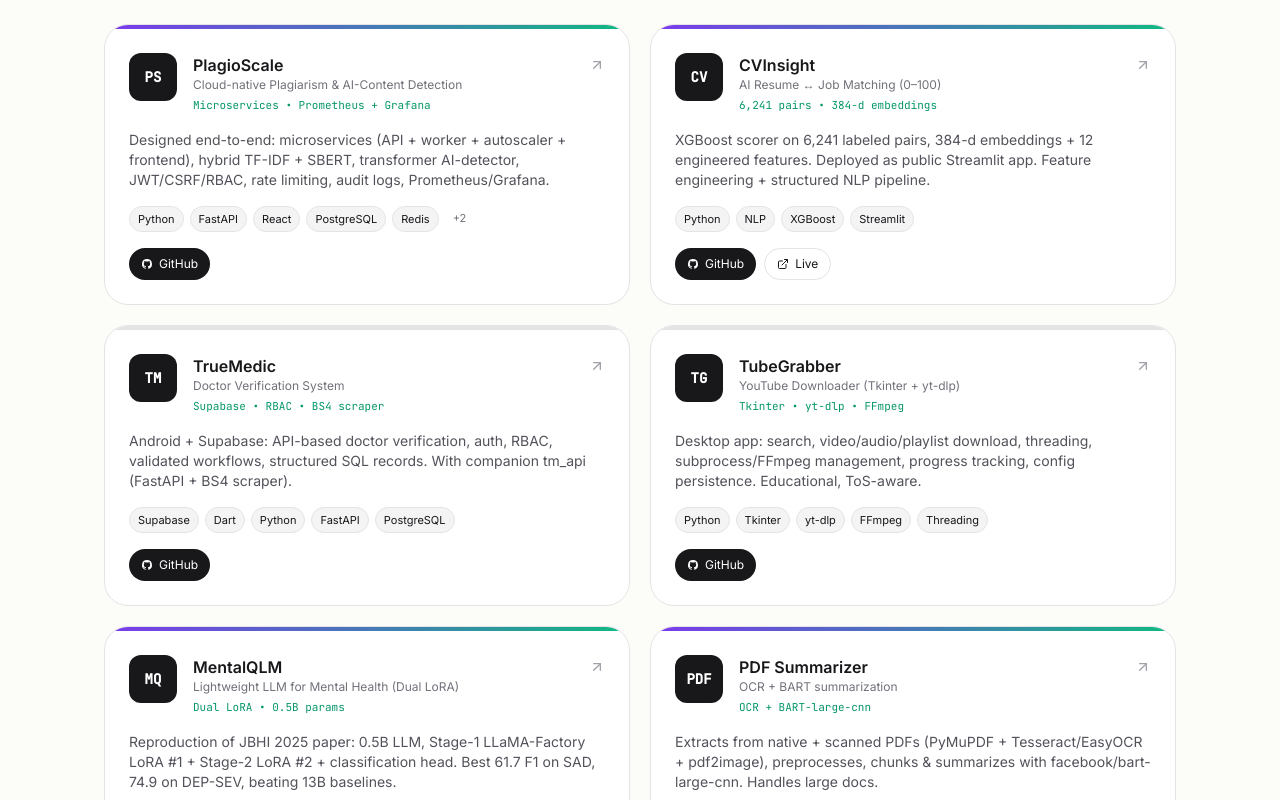
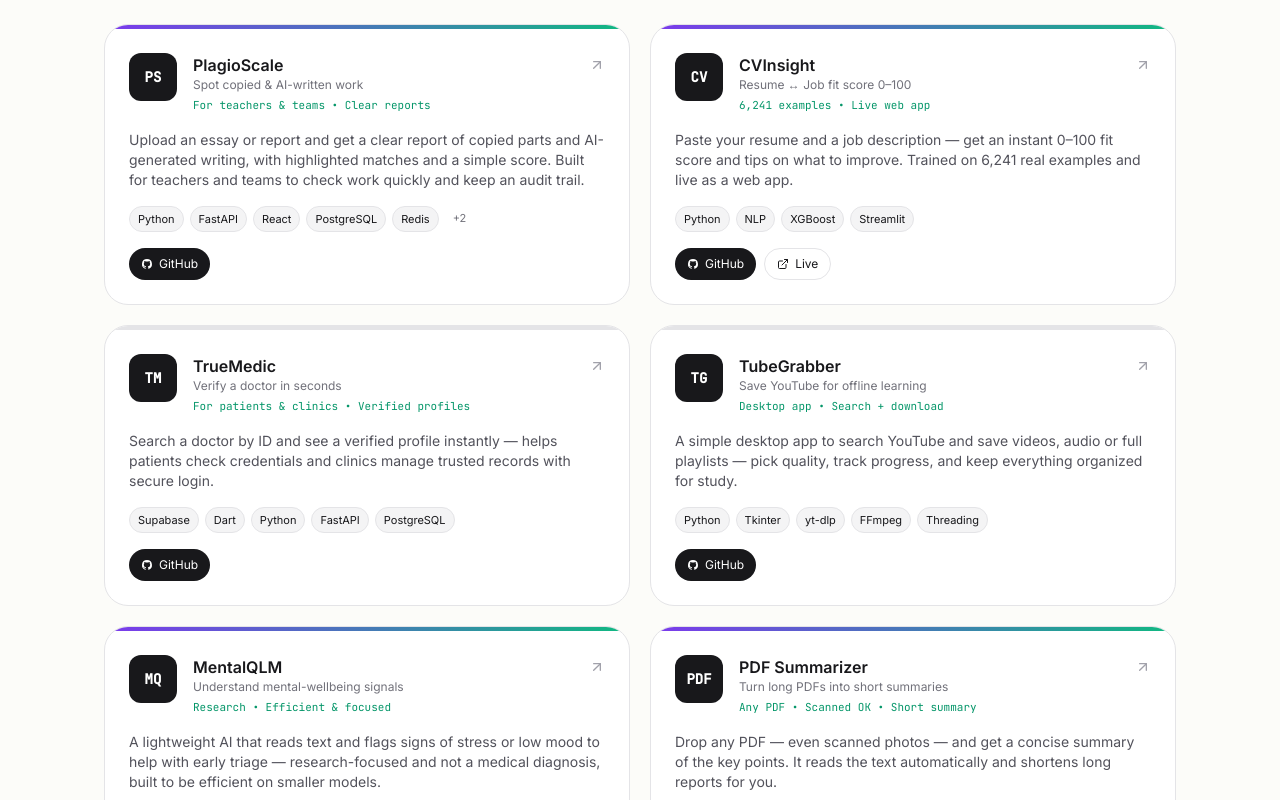
Before and after one commit to Tertho1/site, a React (Vite) app: page / in a window 1280 px wide. Shown: the part 1820-2620 px from the top of the page. Built offline with nearby package versions, Linux system fonts and the light colour scheme.

Commit message:
feat: replace CGPA stat with 12+ Projects, rewrite project descs to plain non-techy user value (from GitHub/readme)

```diff
--- a/src/App.jsx
+++ b/src/App.jsx
@@ -13,102 +13,102 @@
   <svg width={size} height={size} viewBox="0 0 24 24" fill="currentColor" {...props}><path d="M19 0h-14c-2.761 0-5 2.239-5 5v14c0 2.761 2.239 5 5 5h14c2.762 0 5-2.239 5-5v-14c0-2.761-2.238-5-5-5zm-11 19h-3v-11h3v11zm-1.5-12.268c-.966 0-1.75-.79-1.75-1.764s.784-1.764 1.75-1.764 1.75.79 1.75 1.764-.783 1.764-1.75 1.764zm13.5 12.268h-3v-5.604c0-3.368-4-3.113-4 0v5.604h-3v-11h3v1.765c1.396-2.586 7-2.777 7 2.476v6.759z"/></svg>
 )
 
-// Data - prioritized real projects (non-forked, non-scrap)
+// Data - prioritized real projects (non-forked, non-scrap) — plain-language what it does
 const projects = [
   {
     id: 'plagioscale',
     title: 'PlagioScale',
-    subtitle: 'Cloud-native Plagiarism & AI-Content Detection',
-    desc: 'Designed end-to-end: microservices (API + worker + autoscaler + frontend), hybrid TF-IDF + SBERT, transformer AI-detector, JWT/CSRF/RBAC, rate limiting, audit logs, Prometheus/Grafana.',
+    subtitle: 'Spot copied & AI-written work',
+    desc: 'Upload an essay or report and get a clear report of copied parts and AI-generated writing, with highlighted matches and a simple score. Built for teachers and teams to check work quickly and keep an audit trail.',
     stack: ['Python','FastAPI','React','PostgreSQL','Redis','Docker','Microservices'],
     highlight: true,
     image: 'PS',
     links: { github: 'https://github.com/Tertho1/PlagioScale', demo: null },
-    stats: 'Microservices • Prometheus + Grafana',
+    stats: 'For teachers & teams • Clear reports',
     category: 'AI/ML',
   },
   {
     id: 'cvinsight',
     title: 'CVInsight',
-    subtitle: 'AI Resume ↔ Job Matching (0–100)',
-    desc: 'XGBoost scorer on 6,241 labeled pairs, 384-d embeddings + 12 engineered features. Deployed as public Streamlit app. Feature engineering + structured NLP pipeline.',
+    subtitle: 'Resume ↔ Job fit score 0–100',
+    desc: 'Paste your resume and a job description — get an instant 0–100 fit score and tips on what to improve. Trained on 6,241 real examples and live as a web app.',
     stack: ['Python','NLP','XGBoost','Streamlit'],
     highlight: true,
     image: 'CV',
     links: { github: 'https://github.com/Tertho1/cvinsight', demo: 'https://cvinsight-io.streamlit.app' },
-    stats: '6,241 pairs • 384-d embeddings',
+    stats: '6,241 examples • Live web app',
     category: 'AI/ML',
   },
   {
     id: 'truemedic',
     title: 'TrueMedic',
-    subtitle: 'Doctor Verification System',
-    desc: 'Android + Supabase: API-based doctor verification, auth, RBAC, validated workflows, structured SQL records. With companion tm_api (FastAPI + BS4 scraper).',
+    subtitle: 'Verify a doctor in seconds',
+    desc: 'Search a doctor by ID and see a verified profile instantly — helps patients check credentials and clinics manage trusted records with secure login.',
     stack: ['Supabase','Dart','Python','FastAPI','PostgreSQL'],
     highlight: false,
     image: 'TM',
     links: { github: 'https://github.com/Tertho1/TrueMedic', demo: null },
-    stats: 'Supabase • RBAC • BS4 scraper',
+    stats: 'For patients & clinics • Verified profiles',
     category: 'Web/App',
   },
   {
     id: 'tube',
     title: 'TubeGrabber',
-    subtitle: 'YouTube Downloader (Tkinter + yt-dlp)',
-    desc: 'Desktop app: search, video/audio/playlist download, threading, subprocess/FFmpeg management, progress tracking, config persistence. Educational, ToS-aware.',
+    subtitle: 'Save YouTube for offline learning',
+    desc: 'A simple desktop app to search YouTube and save videos, audio or full playlists — pick quality, track progress, and keep everything organized for study.',
     stack: ['Python','Tkinter','yt-dlp','FFmpeg','Threading'],
     highlight: false,
     image: 'TG',
     links: { github: 'https://github.com/Tertho1', demo: null },
-    stats: 'Tkinter • yt-dlp • FFmpeg',
+    stats: 'Desktop app • Search + download',
     category: 'Python',
   },
   {
     id: 'mentalqlm',
     title: 'MentalQLM',
-    subtitle: 'Lightweight LLM for Mental Health (Dual LoRA)',
-    desc: 'Reproduction of JBHI 2025 paper: 0.5B LLM, Stage-1 LLaMA-Factory LoRA #1 + Stage-2 LoRA #2 + classification head. Best 61.7 F1 on SAD, 74.9 on DEP-SEV, beating 13B baselines.',
+    subtitle: 'Understand mental-wellbeing signals',
+    desc: 'A lightweight AI that reads text and flags signs of stress or low mood to help with early triage — research-focused and not a medical diagnosis, built to be efficient on smaller models.',
     stack: ['Python','LLM','LoRA','LLaMA-Factory','Torch'],
     highlight: true,
     image: 'MQ',
     links: { github: 'https://github.com/Tertho1', demo: null },
-    stats: 'Dual LoRA • 0.5B params',
+    stats: 'Research • Efficient & focused',
     category: 'LLM',
   },
   {
     id: 'pdfsummarizer',
     title: 'PDF Summarizer',
-    subtitle: 'OCR + BART summarization',
-    desc: 'Extracts from native + scanned PDFs (PyMuPDF + Tesseract/EasyOCR + pdf2image), preprocesses, chunks & summarizes with facebook/bart-large-cnn. Handles large docs.',
+    subtitle: 'Turn long PDFs into short summaries',
+    desc: 'Drop any PDF — even scanned photos — and get a concise summary of the key points. It reads the text automatically and shortens long reports for you.',
     stack: ['Python','PyMuPDF','Tesseract','Transformers','BART'],
     highlight: true,
     image: 'PDF',
     links: { github: 'https://github.com/Tertho1/pdf-summarizer', demo: null },
-    stats: 'OCR + BART-large-cnn',
+    stats: 'Any PDF • Scanned OK • Short summary',
     category: 'AI/Python',
   },
   {
     id: 'iotsmarthome',
-    title: 'IoT Smart Home — ESP32 v1.3-OTA',
-    subtitle: 'Firmware + Dashboard + Wiring',
-    desc: 'ESP32 firmware (WiFiManager + ElegantOTA, 6 pins), dashboard, wiring/circuit SVGs, BOM. Spec-law v1.2 compliant. PlatformIO + OTA updates.',
+    title: 'IoT Smart Home',
+    subtitle: 'Control home from your phone',
+    desc: 'Switch lights, fans and sensors from a phone dashboard. The ESP32 hardware connects over Wi-Fi with easy setup and one-tap wireless updates — no rewiring needed.',
     stack: ['ESP32','Arduino','PlatformIO','OTA','IoT'],
     highlight: false,
     image: 'IoT',
     links: { github: 'https://github.com/Tertho1', demo: null },
-    stats: 'OTA • 6-pin • Dashboard',
+    stats: 'Phone dashboard • Wireless updates',
     category: 'IoT',
   },
   {
     id: 'convertkit',
     title: 'ConvertKit',
-    subtitle: 'PPTX → PDF API (LibreOffice)',
-    desc: 'High-perf FastAPI + LibreOffice headless: single -> PDF download, multi -> ZIP. Async wrapper, env-config, Dockerfile for Railway, integrated tests.',
+    subtitle: 'Turn slides into PDFs instantly',
+    desc: 'Upload PowerPoint files and get PDFs back right away — single file as PDF, many files as a ZIP. Works online as a fast, reliable converter.',
     stack: ['Python','FastAPI','LibreOffice','Docker'],
     highlight: false,
     image: 'CK',
     links: { github: 'https://github.com/Tertho1', demo: null },
-    stats: 'FastAPI • LibreOffice headless',
+    stats: 'Online • One-click PPTX → PDF',
     category: 'Backend',
   },
 ]
@@ -298,7 +298,7 @@
               {[
                 {k:'500+', v:'Problems', sub:'Codeforces Pupil'},
                 {k:'6 Months', v:'Cybersecurity', sub:'ITRRC • Founding Cohort'},
-                {k:'3.88', v:'CGPA', sub:'JnU • NDC 5.00'},
+                {k:'12+', v:'Projects', sub:'Shipped end-to-end'},
               ].map(s=>(
                 <div key={s.k} className="px-3 sm:px-6 py-4 sm:py-5 min-w-0">
                   <div className="font-display text-xl sm:text-2xl font-semibold">{s.k}</div>
```
